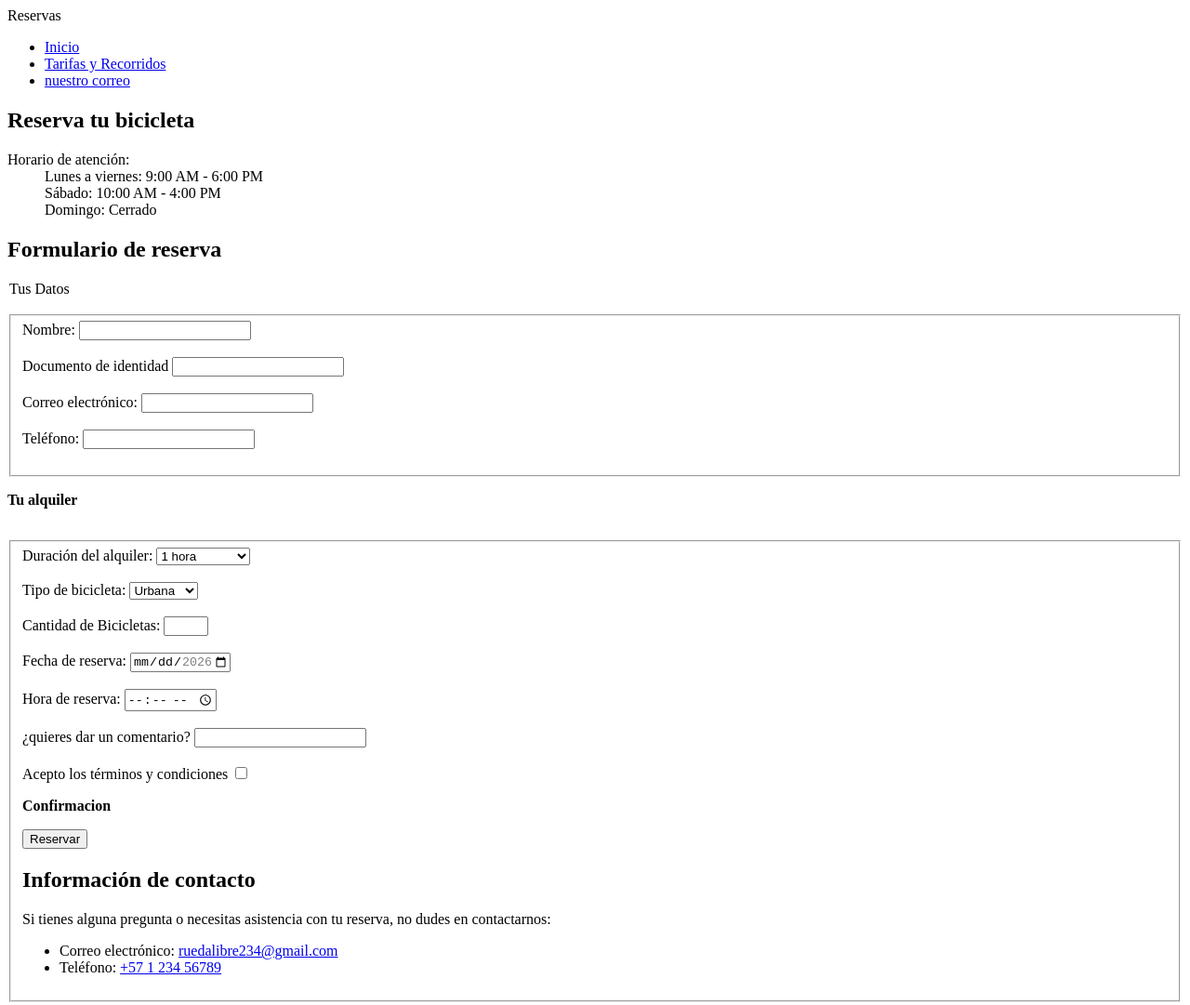
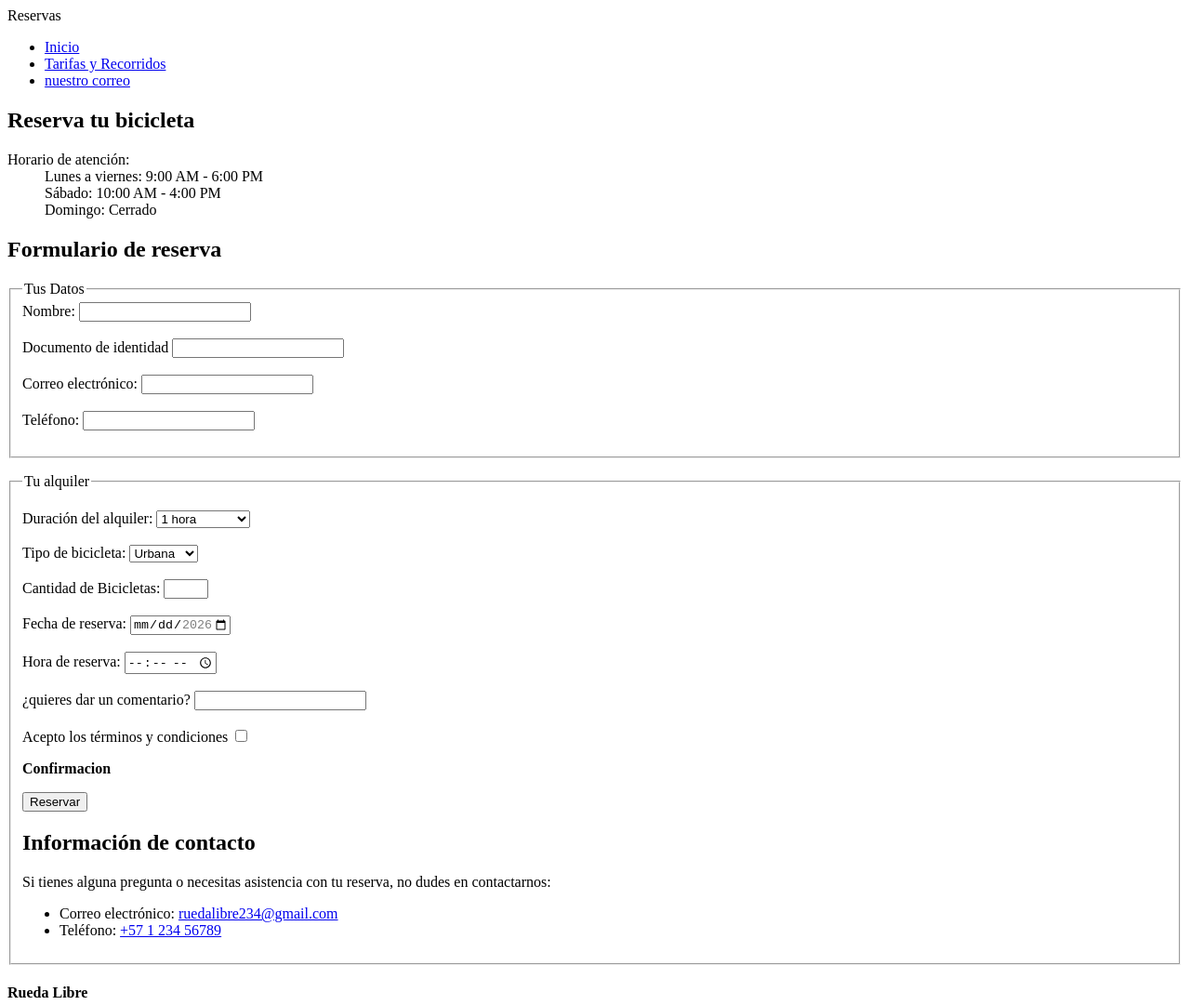
Before and after one commit to lumine909/rueda-libre, a plain HTML site: page paginas/reservas.html in a window 1280 px wide. Shown: the top 1081 px of the page at 93% size. Drawn offline with Linux system fonts and the light colour scheme.

Commit message:
v0.2 primera fase del css

```diff
--- /dev/null
+++ b/CSS/styles.css
@@ -0,0 +1,33 @@
+:root {
+    --background-color: white;
+    --blue-dark: rgb(2, 0, 99);
+    --blue-light: rgb(33, 103, 255);
+    --black-gray: rgb(41, 40, 40);
+    --light-gray: rgba(168, 168, 168, 0.685);
+}
+
+h1,
+h2,
+h3,
+h4,
+h5,
+h6 {
+    background-color: var(--background-color);
+}
+
+
+.montserrat {
+    font-family: "Montserrat", sans-serif;
+    font-optical-sizing: auto;
+    font-weight: 400;
+    font-style: normal;
+}
+
+.open-sans {
+    font-family: "Open Sans", sans-serif;
+    font-optical-sizing: auto;
+    font-weight: 400;
+    font-style: normal;
+    font-variation-settings:
+        "wdth" 100;
+}
--- a/paginas/reservas.html
+++ b/paginas/reservas.html
@@ -2,6 +2,11 @@
 <html lang="en">
 
 <head>
+    <link rel="preconnect" href="https://fonts.googleapis.com">
+    <link rel="preconnect" href="https://fonts.gstatic.com" crossorigin>
+    <link
+        href="https://fonts.googleapis.com/css2?family=Montserrat:ital,wght@0,100..900;1,100..900&family=Open+Sans:ital,wght@0,300..800;1,300..800&display=swap"
+        rel="stylesheet">
     <meta charset="UTF-8">
     <meta name="viewport" content="width=device-width, initial-scale=1.0">
     <title>Reserva tu iicicleta | Alquiler de bicicletas en Medellín</title>
@@ -33,9 +38,9 @@
     </main>
     <main>
         <h2>Formulario de reserva</h2>
-        <legend>Tus Datos</legend><br>
-        <form action="/submit-reservation" method="POST">
+        <form action="/submit-reservation" method="post">
             <fieldset>
+                <legend>Tus Datos</legend>
                 <label for="name">Nombre:</label>
                 <input type="text" id="name" name="name" required minlength="3" maxlength="100"><br><br>
                 <label for="document">Documento de identidad</label>
@@ -43,14 +48,13 @@
                 <label for="email">Correo electrónico:</label>
                 <input type="email" id="email" name="email" required pattern="[a-zA-Z0-9._%+-]+@gmail\.com$"><br><br>
                 <label for="phone">Teléfono:</label>
-                <input type="tel" id="phone" name="phone" required minlength="10" maxlength="10"
-                    pattern="3[0-9]{9}" inputmode="numeric"
-                    title="Ingresa un número de teléfono de 10 dígitos que empiece por 3."><br><br>
+                <input type="tel" id="phone" name="phone" required minlength="10" maxlength="10" pattern="3[0-9]{9}"
+                    inputmode="numeric" title="Ingresa un número de teléfono de 10 dígitos que empiece por 3."><br><br>
             </fieldset>
-            <strong>
+            <fieldset>
+                <legend>
                     <p>Tu alquiler</p>
-            </strong><br>
-            <fieldset>
+                </legend>
                 <label for="rental-duration">Duración del alquiler:</label>
                 <select id="rental-duration" name="rental-duration" required>
                     <option value="1-hour">1 hora</option>
@@ -73,7 +77,8 @@
                 <label for="comentarios">¿quieres dar un comentario?</label>
                 <input type="text" id="comentarios" name="comentarios" minlength="0" maxlength="300"><br><br>
                 <label for="terms">Acepto los términos y condiciones</label>
-            <input type="checkbox" id="terms" name="terms" required title="Debes aceptar los terminos y condiciones para continuar">
+                <input type="checkbox" id="terms" name="terms" required
+                    title="Debes aceptar los terminos y condiciones para continuar">
                 <strong>
                     <p>Confirmacion</p>
                 </strong>
```
Also changed, not shown: index.html (+41 -16 lines), paginas/tarifas.html (+9 -1 lines). Lines whose indentation alone changed are shown as unchanged.
